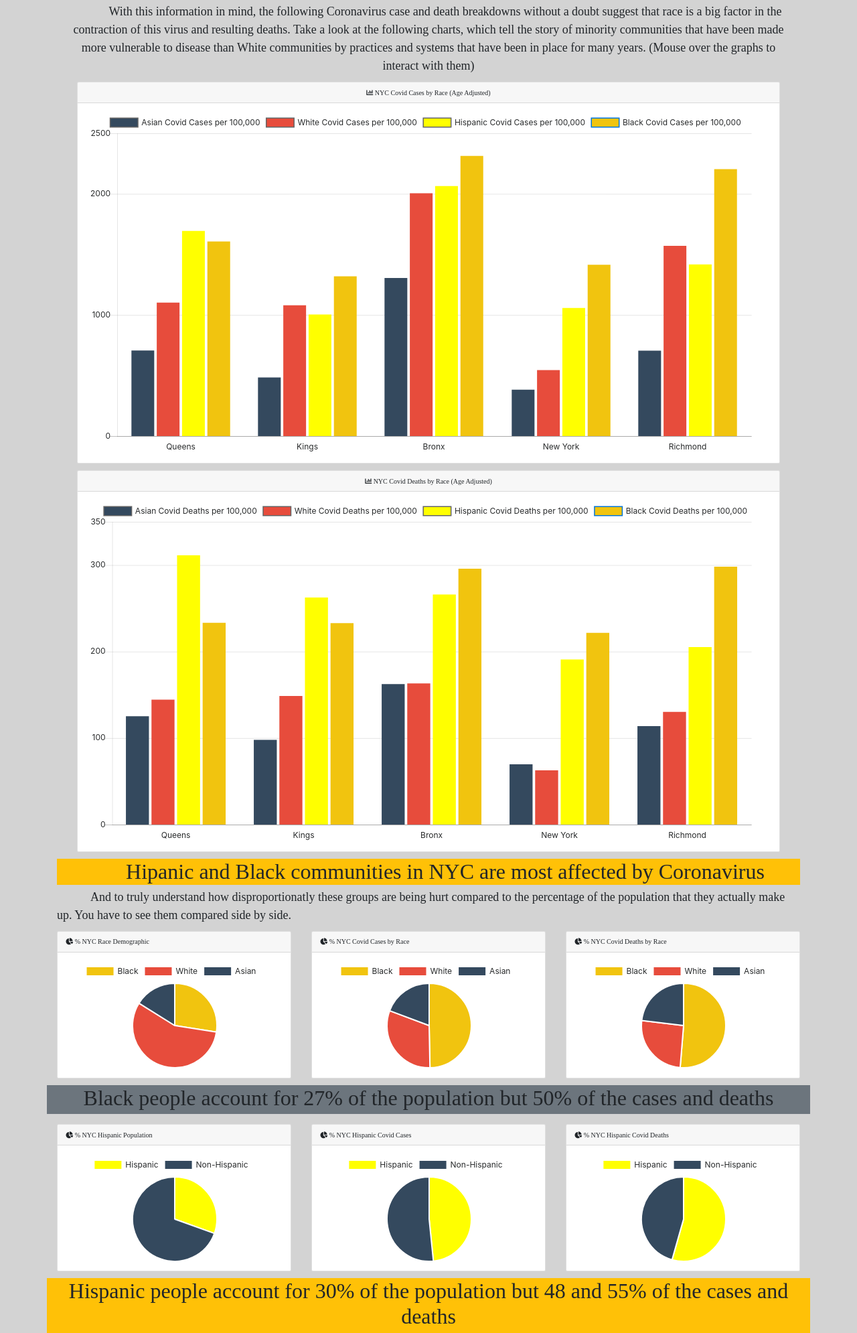
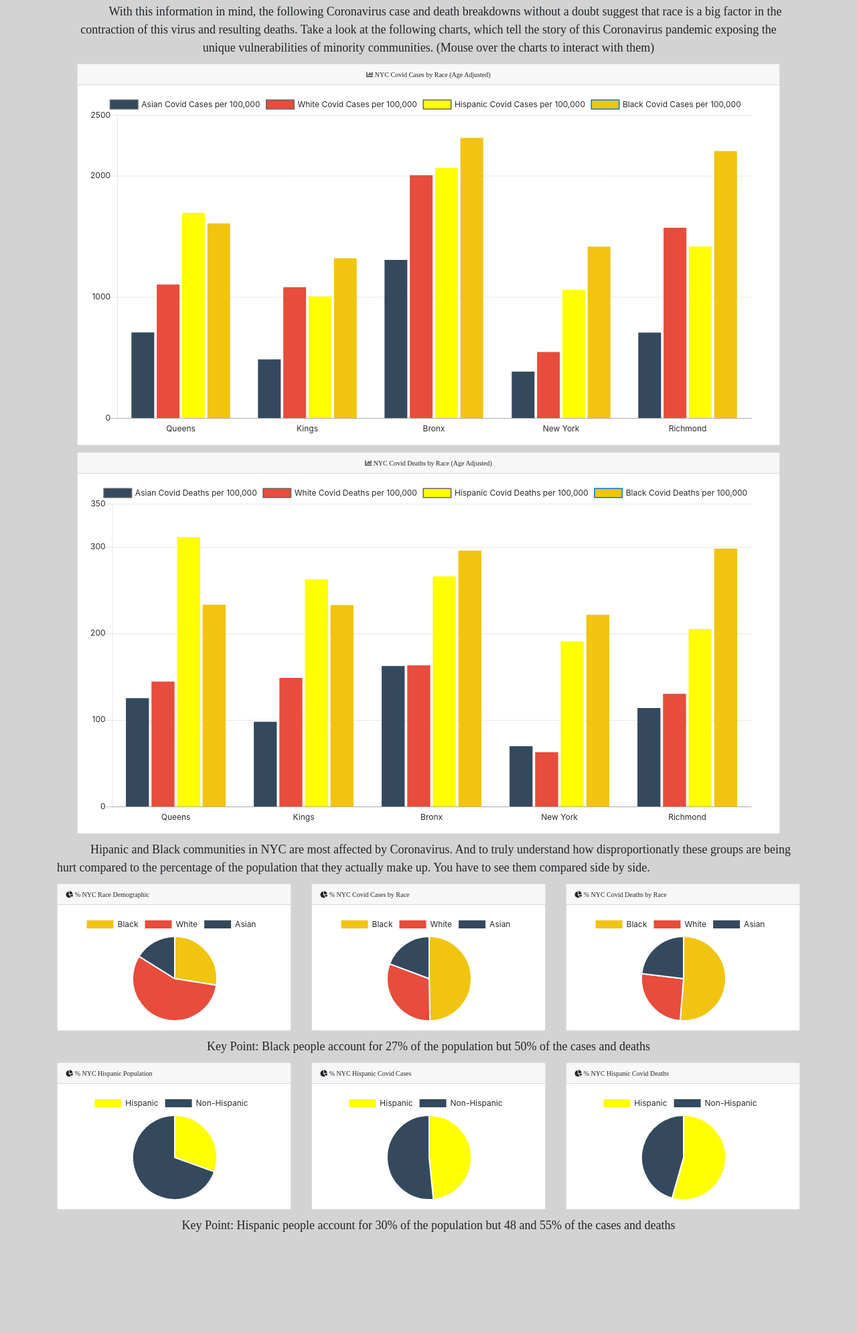
Before and after one commit to TyrellHarris/DataScience_Covid, a plain HTML site: page page2.html in a window 1280 px wide. Shown: the part 233-2223 px from the top of the page at 67% size. After the commit the page ends 2086 px from the top, so only its background shows below. Drawn offline with nearby package versions, Linux system fonts and the light colour scheme; a script that the page names is missing.

Commit message:
finishing touches

```diff
--- a/page2.html
+++ b/page2.html
@@ -80,8 +80,7 @@
         <h4 class="bg-secondary">NYC Borough Covid Case and Death Breakdowns by Race</h4>
         <p>With this information in mind, the following Coronavirus case and death breakdowns without a doubt suggest that race
           is a big factor in the contraction of this virus and resulting deaths. Take a look at the following charts, which tell the
-          story of minority communities that have been made more vulnerable to disease than White communities by practices and systems
-          that have been in place for many years. (Mouse over the graphs to interact with them)
+          story of this Coronavirus pandemic exposing the unique vulnerabilities of minority communities. (Mouse over the charts to interact with them)
         </p>
       </div>
 
@@ -117,8 +116,7 @@
     </div>
 
     <div class="container e">
-        <h4 class="bg-warning">Hipanic and Black communities in NYC are most affected by Coronavirus</h4>
-        <p> And to truly understand how disproportionatly these groups are being hurt compared to the percentage of the population
+        <p> Hipanic and Black communities in NYC are most affected by Coronavirus. And to truly understand how disproportionatly these groups are being hurt compared to the percentage of the population
          that they actually make up. You have to see them compared side by side.
         </p>
     </div>
@@ -160,11 +158,13 @@
         </div>
     </div>
 
-    <div class="container bg-secondary">
-      <h4>Black people account for 27% of the population but 50% of the cases and deaths</h4>
+    <div class="container f">
+      <center>
+      <p>Key Point: Black people account for 27% of the population but 50% of the cases and deaths</p>
     </div>
+    </center>
 
-    <br>
+
 
     <div class="container">
         <div class="row">
@@ -201,9 +201,11 @@
         </div>
     </div>
 
-    <div class="container bg-warning">
-      <h4>Hispanic people account for 30% of the population but 48 and 55% of the cases and deaths</h4>
+    <div class="container g">
+      <center>
+      <p>Key Point: Hispanic people account for 30% of the population but 48 and 55% of the cases and deaths</p>
     </div>
+      </center>
 
         <!-- Bootstrap core JavaScript-->
 <script src="vendor/jquery/jquery.min.js"></script>
```
Also changed, not shown: index.html (+2 -1 lines), page3.html (+8 -6 lines).
